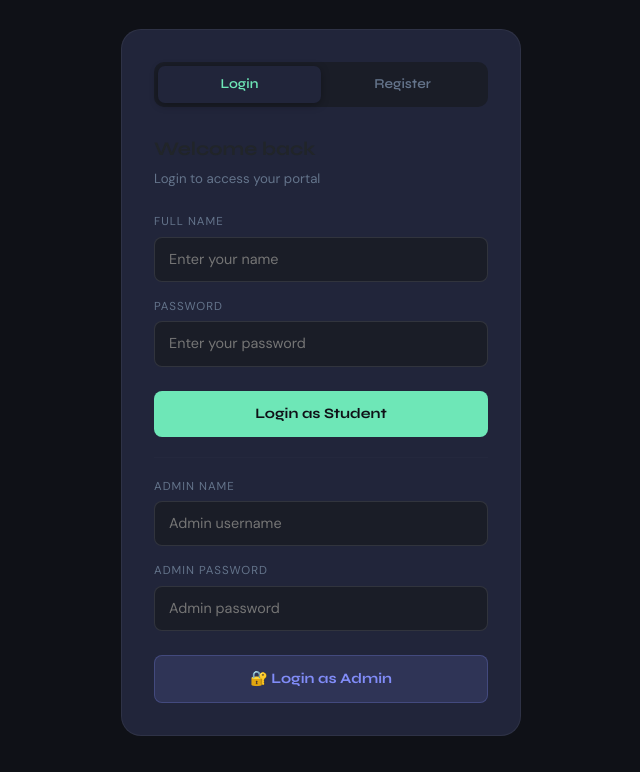
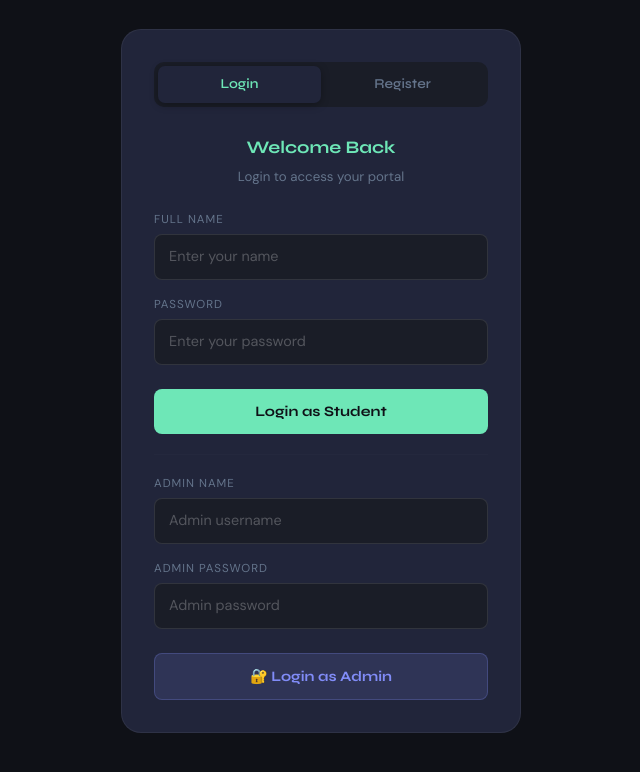
Before and after one commit to redeemflores488-sudo/Redeemflores, a website: page public/login.html in a window 1280 px wide. Shown: the part 94-866 px from the top of the page, without its empty margins (319-959 px from the left). Drawn offline with nearby package versions, Linux system fonts and the light colour scheme.

Commit message:
Update login.html

```diff
--- a/public/login.html
+++ b/public/login.html
@@ -83,15 +83,20 @@
             box-shadow: 0 2px 8px rgba(0,0,0,0.3);
         }
         .form-title {
-            font-family: 'Syne', sans-serif;
-            font-weight: 700;
-            font-size: 1.2rem;
-            margin-bottom: 6px;
-        }
+    font-family: 'Syne', sans-serif;
+    font-weight: 700;
+    font-size: 1.1rem;
+    margin-bottom: 6px;
+    color: var(--accent);
+    text-align: center;
+    white-space: nowrap;
+    letter-spacing: 0;
+}
         .form-sub {
             color: var(--muted);
             font-size: 0.83rem;
             margin-bottom: 24px;
+            text-align: center;
         }
         .form-group {
             margin-bottom: 16px;
@@ -116,6 +121,7 @@
             transition: border-color 0.2s;
             font-family: 'DM Sans', sans-serif;
         }
+        .form-control-dark::placeholder { color: rgba(255,255,255,0.25); }
         .form-control-dark:focus { border-color: var(--accent); }
         .btn-accent {
             background: var(--accent);
@@ -186,7 +192,7 @@
 
             <!-- LOGIN PANEL -->
             <div class="panel active" id="loginPanel">
-                <div class="form-title">Welcome back</div>
+                <div class="form-title">Welcome Back</div>
                 <div class="form-sub">Login to access your portal</div>
 
                 <div class="form-group">
```
